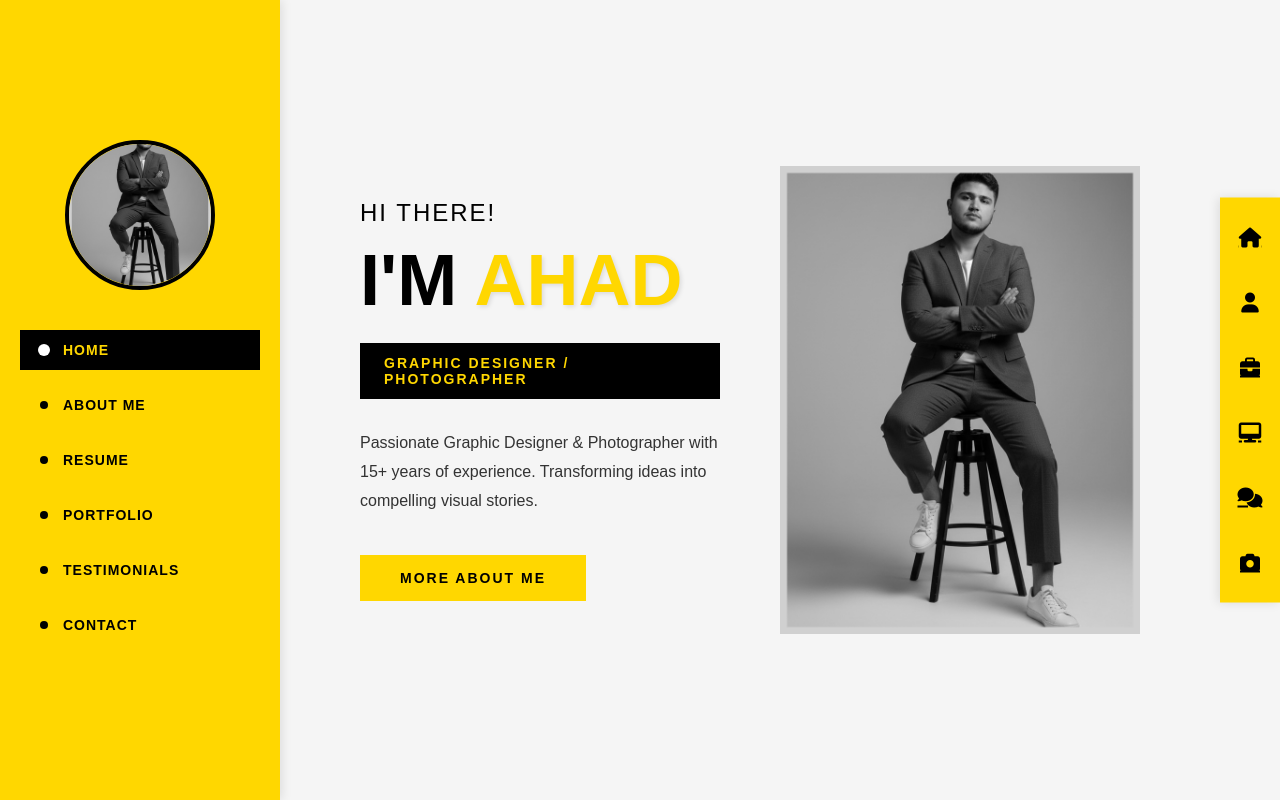
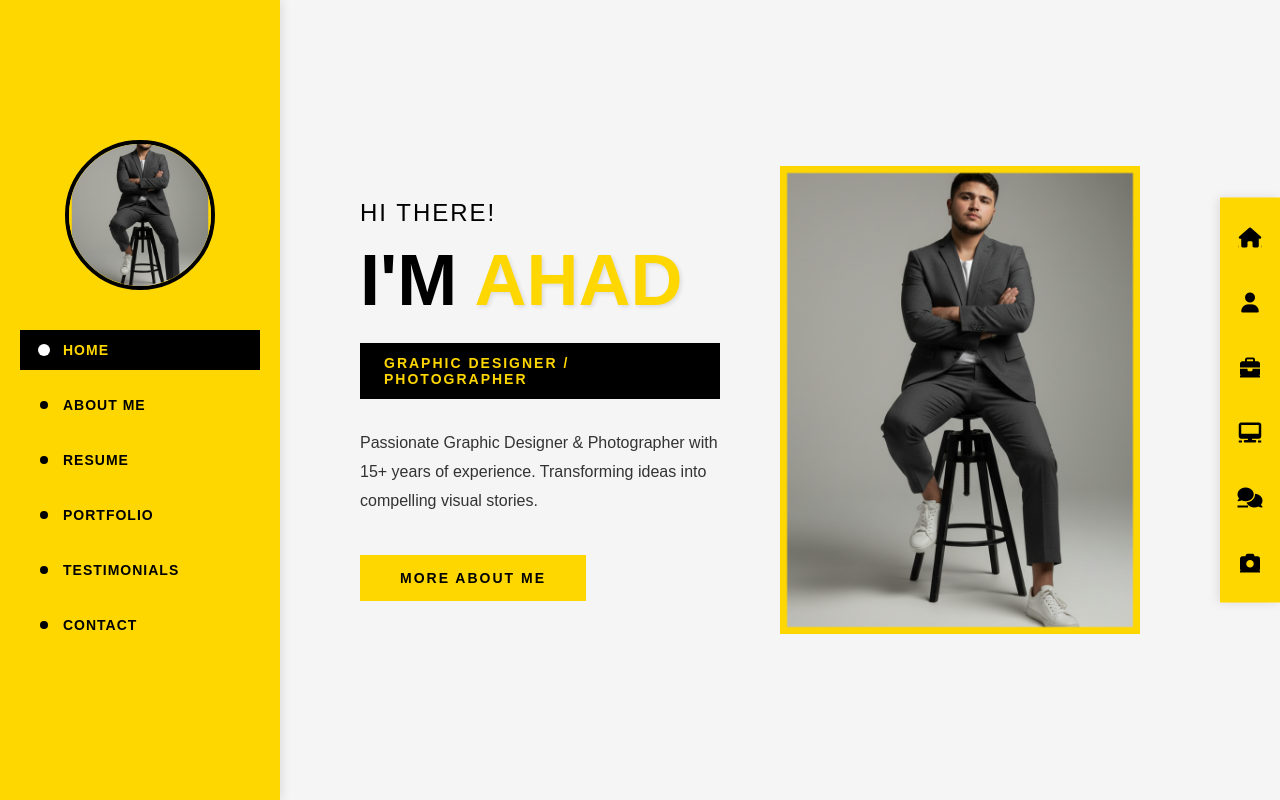
Before and after one commit to abdulahadofficial432-arch/PBA, a website: page index.html in a window 1280 px wide. Drawn offline with Linux system fonts and the light colour scheme.

Commit message:
Update styles.css

```diff
--- a/styles.css
+++ b/styles.css
@@ -97,7 +97,6 @@ body.home-active {
     width: 100%;
     height: 100%;
     object-fit: cover;
-    filter: grayscale(100%);
 }
 
 .nav-menu {
@@ -329,12 +328,6 @@ body.home-active {
     width: 100%;
     height: 100%;
     object-fit: cover;
-    filter: grayscale(100%);
-    transition: filter 0.3s ease;
-}
-
-.home-image:hover img {
-    filter: grayscale(0%);
 }
 
 /* Section Styles */
```
